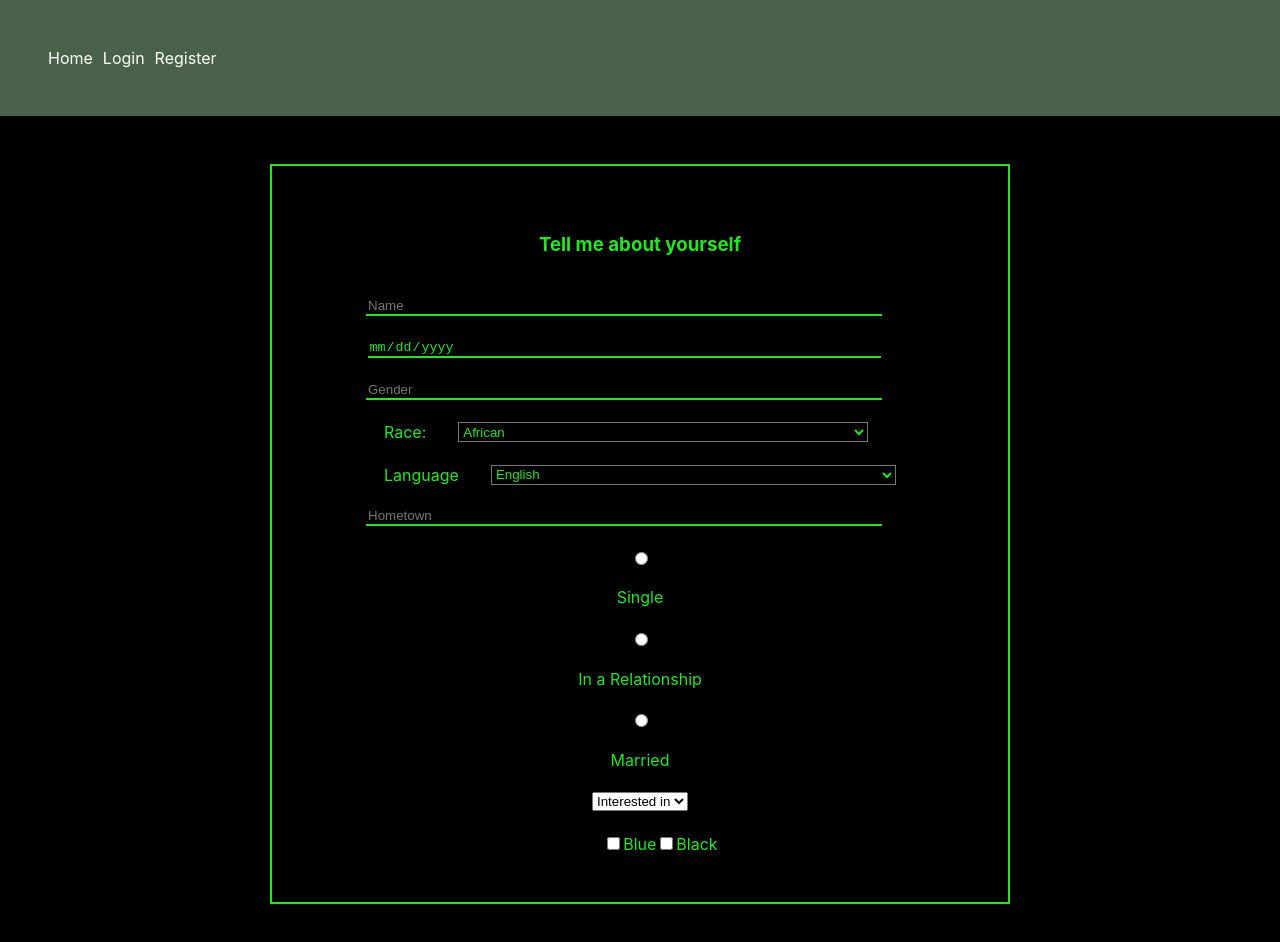
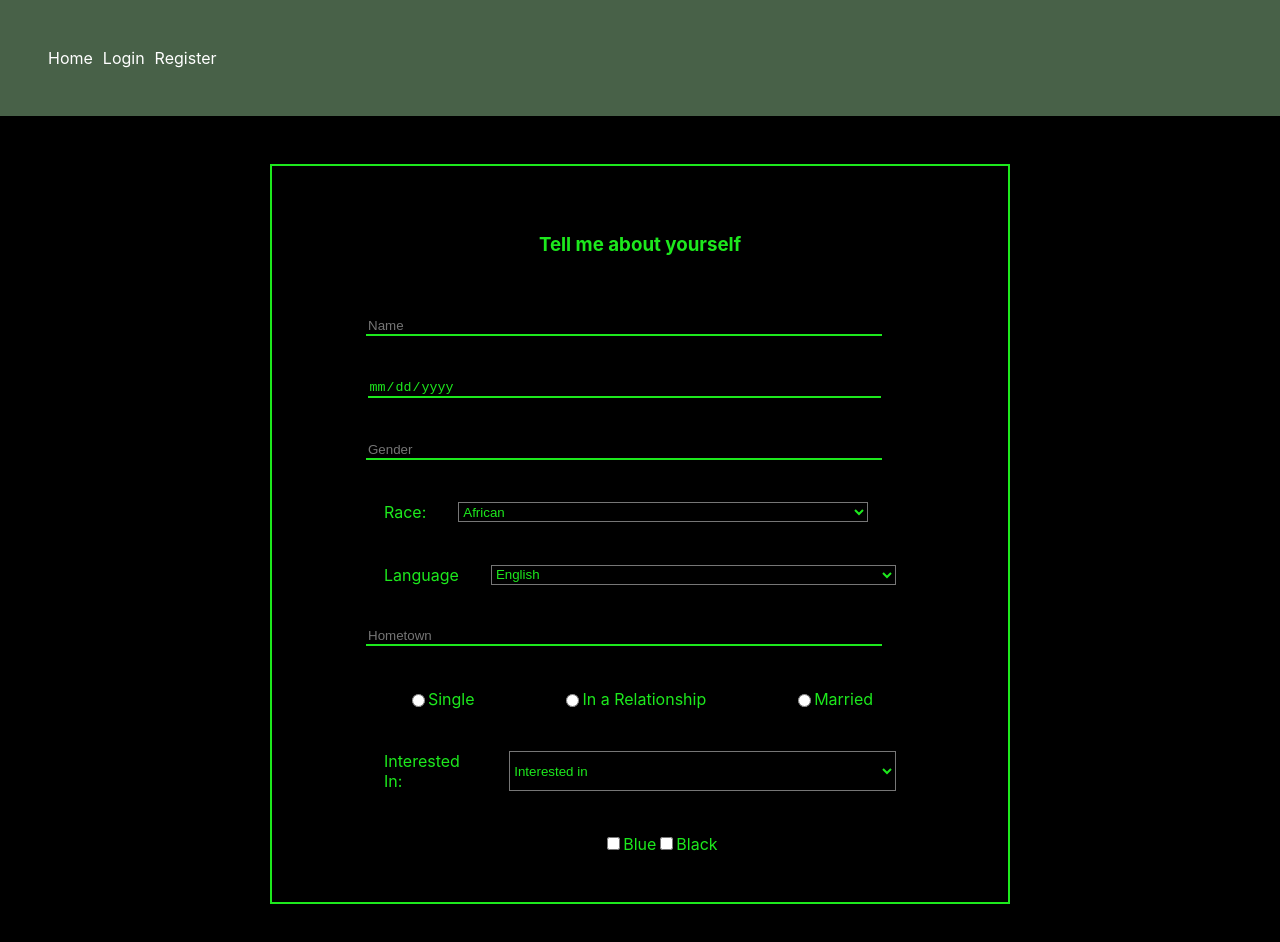
Before and after one commit to danielcortes89/basic, a React (Create React App) app: page /register in a window 1280 px wide. Shown: the top 942 px of the page. Built offline with nearby package versions, Linux system fonts and the light colour scheme.

Commit message:
feat: Made radios better

```diff
--- a/src/App.css
+++ b/src/App.css
@@ -114,3 +114,13 @@ button {
 .register label {
   color: var(--main);
 }
+
+#status {
+  width: 100%;
+  display: flex;
+  justify-content: space-evenly;
+}
+
+#status div {
+  display: flex;
+}
--- a/src/components/account/RegisterComponent.js
+++ b/src/components/account/RegisterComponent.js
@@ -30,20 +30,33 @@ const RegisterComponent = () => {
 
                 <input type="text" placeholder="Hometown"/>
 
+                <div id="status">
+                    <div>
                         <input type="radio" id="single"/>
                         <label htmlFor="single" name="relationship">Single</label>
+                    </div>
 
+
+                    <div>
                         <input type="radio" id="relationship"/>
                         <label htmlFor="relationship" name="relationship">In a Relationship</label>
+                    </div>
 
+                    <div>
                         <input type="radio" id="married"/>
                         <label htmlFor="married" name="relationship">Married</label>
+                    </div>
+                </div>
 
 
-                <select>
+                <div className="reg-selects">
+                    <label htmlFor="orientation">Interested In:</label>
+                    <select id="orientation">
                         <option>Interested in</option>
                         <option>Men</option>
                     </select>
+                </div>
+
 
                 <div>
                     <span className="">Color</span>
```
Lines whose indentation alone changed are shown as unchanged.
